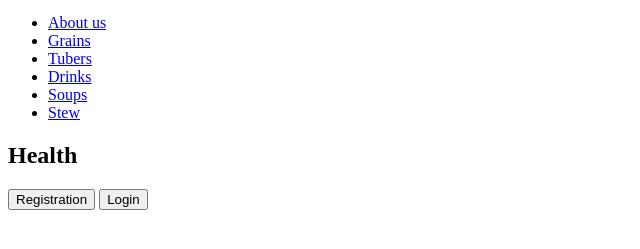
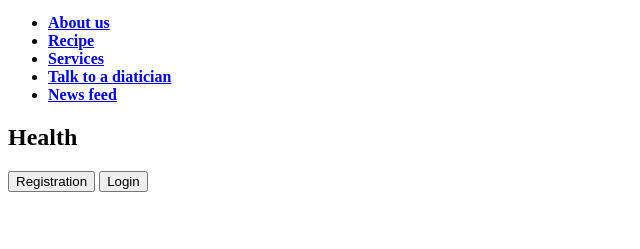
Before and after one commit to timo10thy/chopam, a plain HTML site: page index.html in a window 1280 px wide. Shown: the part 67-316 px from the top of the page, without its empty margins (0-640 px from the left). Drawn offline with Linux system fonts and the light colour scheme.

Commit message:
fix nav bar

```diff
--- a/index.html
+++ b/index.html
@@ -17,12 +17,12 @@
 
 
             <ul>
-                <li><a href="#">About us</a></li>
-                <li><a href="#">Grains</a></li>
-                <li><a href="#">Tubers</a></li>
-                <li><a href="#">Drinks</a></li>
-                <li><a href="#">Soups</a></li>
-                <li><a href="#">Stew</a></li>
+                <li><a href="#"><b>About us</b></a></li>
+                <li><a href="#"><b>Recipe</b></a></li>
+                <li><a href="#"><b>Services</b></a></li>
+                <li><a href="#"><b>Talk to a diatician</b></a></li>
+                <li><a href="#"><b>News feed</b></a></li>
+                <!-- <li><a href="#">Stew</a></li> -->
             </ul>
 
             <div>
```
